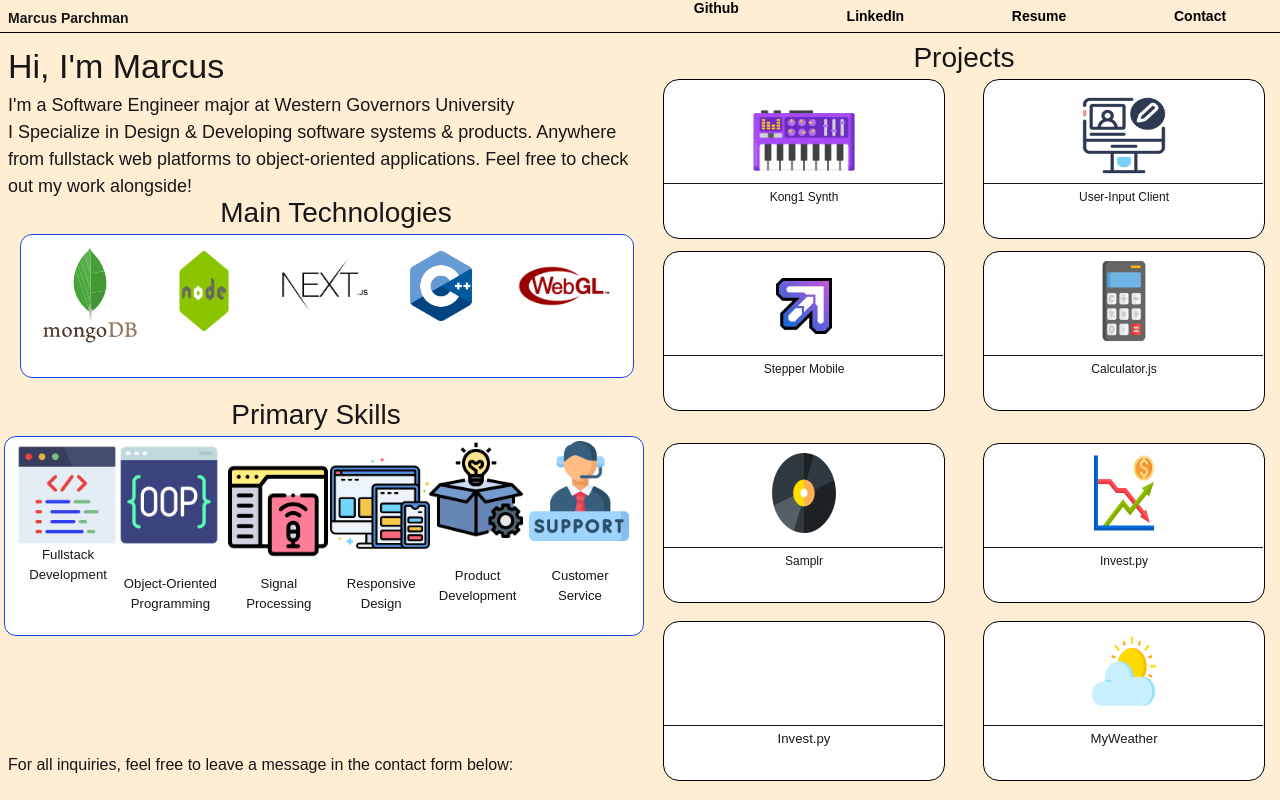
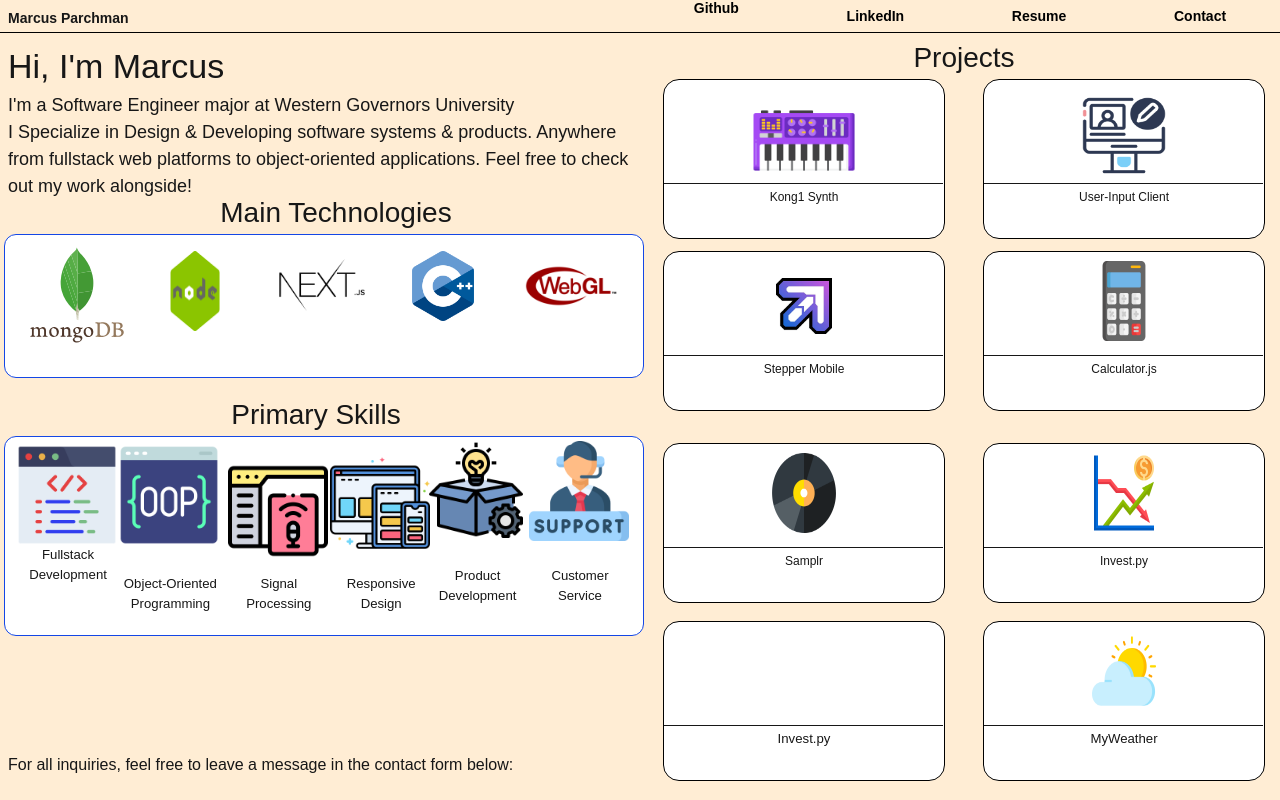
Before and after one commit to monkmark/portfolio, a Next.js app: page / in a window 1280 px wide. Built offline with nearby package versions, Linux system fonts and the light colour scheme.

Commit message:
updated source from the last day

```diff
--- a/src/app/page.tsx
+++ b/src/app/page.tsx
@@ -25,7 +25,7 @@ export default function Home() {
               </section>
               <section className='relative w-[50vw] h-auto bottom-4 left-4'>
                 <p className="mquerytext5 relative text-center">Main Technologies</p>
-                <section className="flex relative justify-around text-center border-blue-700 border-1 rounded-xl w-[48vw] h-[18vh] bg-white left-1">
+                <section className="flex relative justify-around text-center border-blue-700 border-1 rounded-xl w-[50vw] h-[18vh] bg-white right-3">
                   <div className='w-auto h-[15vh] flex relative'>
                     <Image src="/techicons/mongodb.svg" alt="desc" width={100} height={0} className='relative'/>
                   </div>
```
